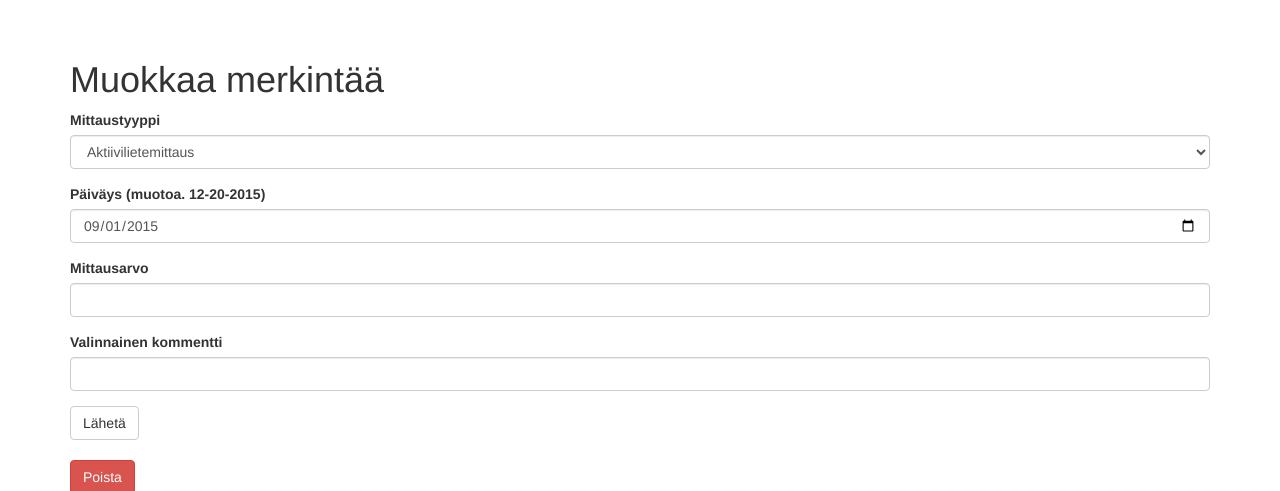
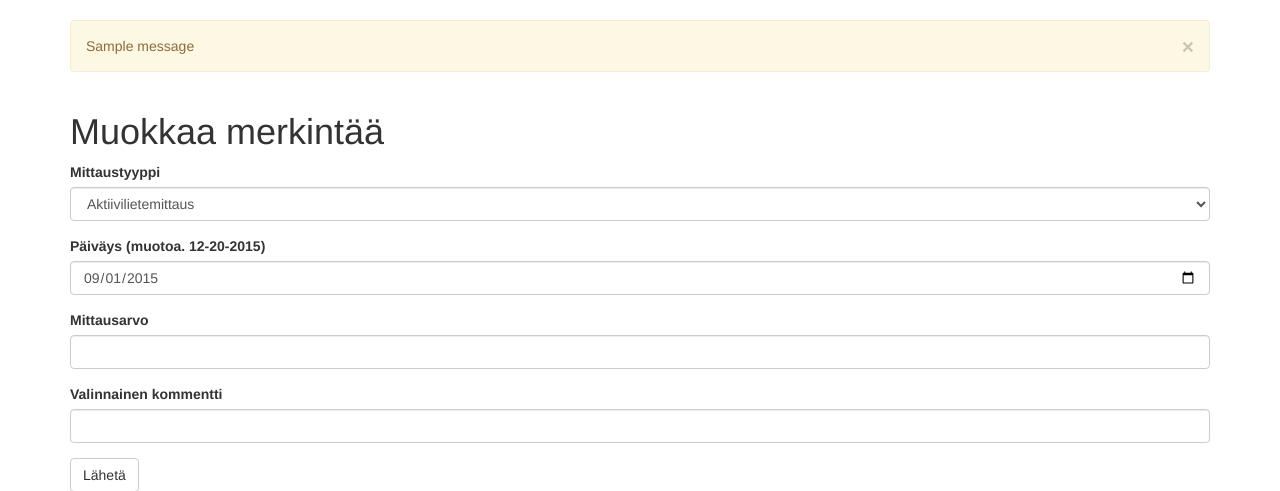
Before and after one commit to jasalt/measurement-helper, a Flask app: template app/templates/edit.html in a window 1280 px wide. Shown: the part 52-543 px from the top of the page. Run offline with Flask 2, Linux system fonts and the light colour scheme; the template is opened without the code that fills it: values that come from a table or form of the project are taken from there, others are empty; one stand-in notice (Sample message) is shown; some libraries are stand-ins or nearby versions.

Commit message:
Message flashing in base instead of index template.

```diff
--- a/app/templates/base.html
+++ b/app/templates/base.html
@@ -28,6 +28,14 @@
 
 {% block content %}
 <div class="container">
+
+  % for message in get_flashed_messages()
+  <div class="alert alert-warning">
+    <button type="button" class="close" data-dismiss="alert">&times;</button>
+    {{ message }}
+  </div>
+  % endfor
+
   {% block page_content %}{% endblock %}
 </div>
 {% endblock %}
```
Also changed, not shown: app/templates/index.html (+0 -7 lines).
